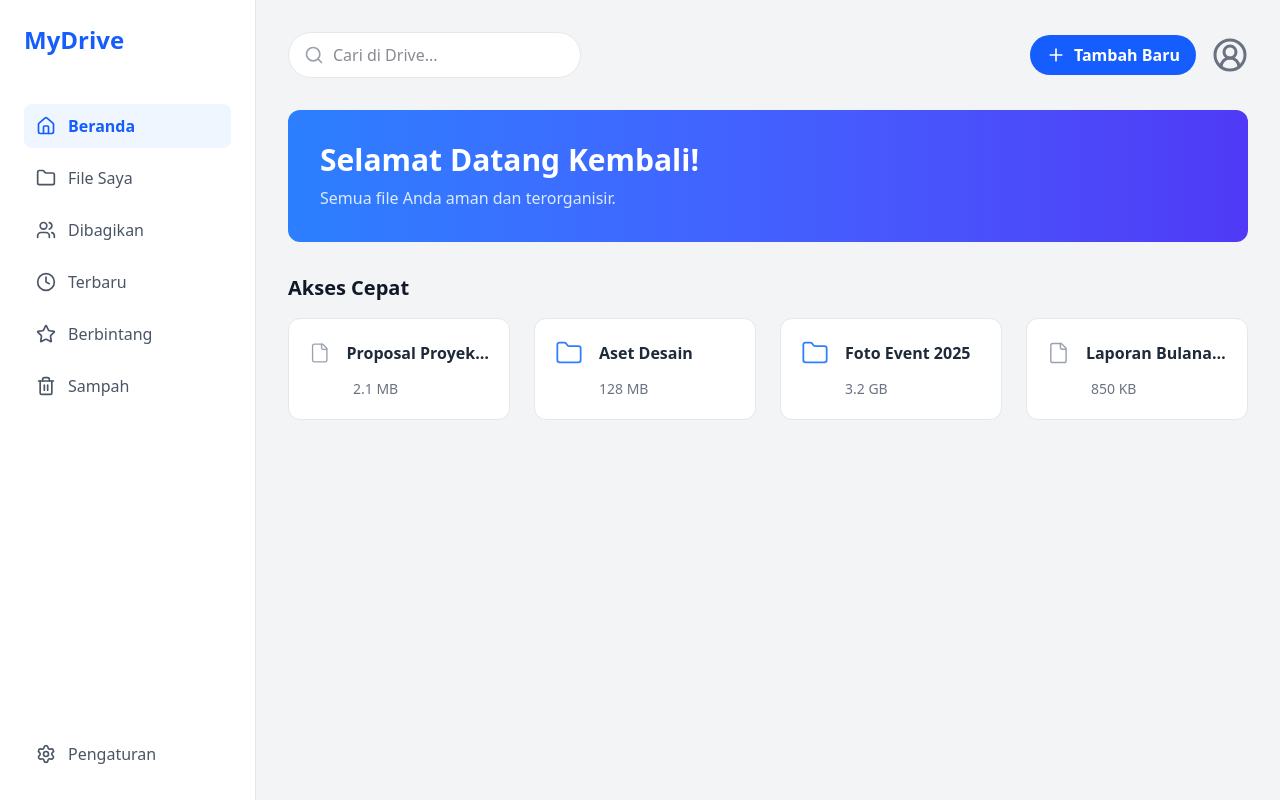
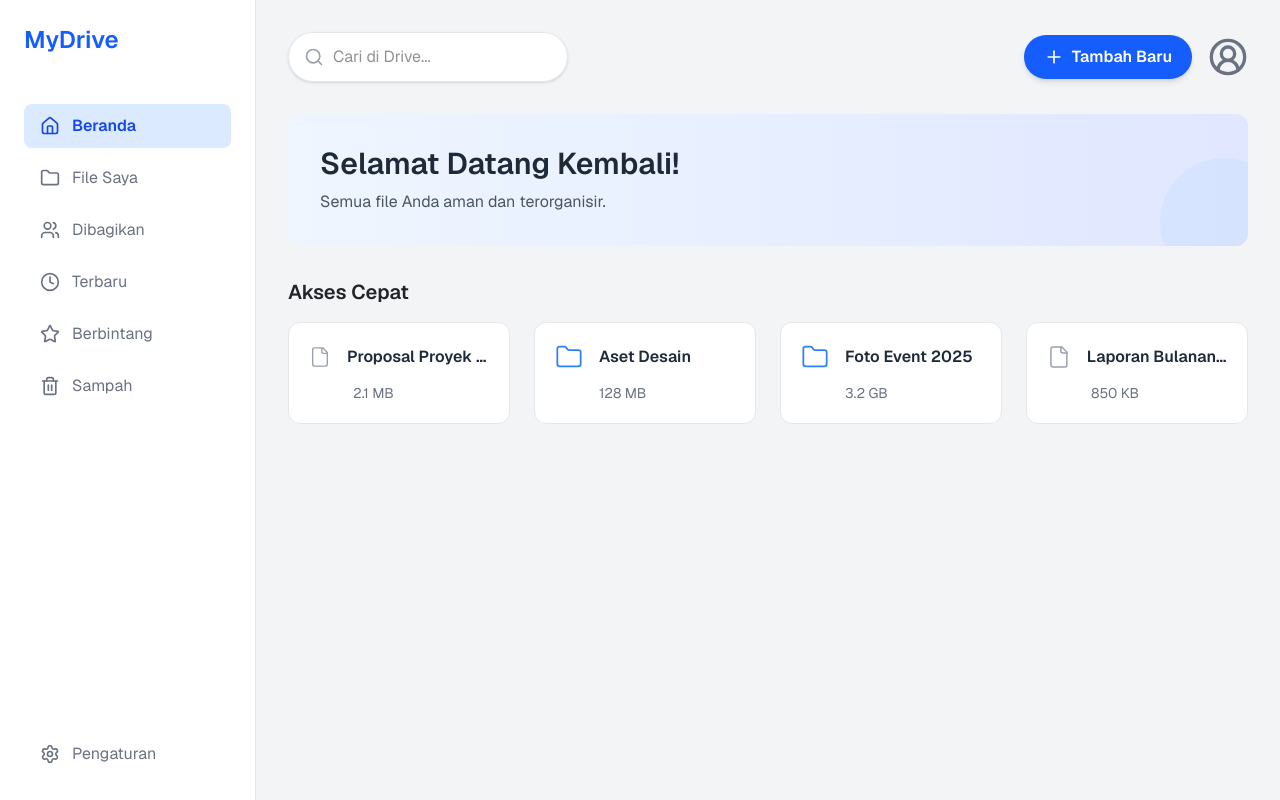
Before and after one commit to azharanggakusuma/mydrive, a Next.js app: page / in a window 1280 px wide. Built offline with nearby package versions, Linux system fonts and the light colour scheme.

Commit message:
feat: enhance UI with updated styles, improved responsiveness, and added empty state component

```diff
--- a/app/globals.css
+++ b/app/globals.css
@@ -1,26 +1,40 @@
 @import "tailwindcss";
 
 :root {
-  --background: #f9fafb;
-  --foreground: #111827;
+  --background: #f8f9fa; /* Sedikit lebih lembut dari putih */
+  --foreground: #212529;
   --sidebar-bg: #ffffff;
-  --border-color: #e5e7eb;
-  --primary-color: #3b82f6;
+  --border-color: #dee2e6;
+  --primary-color: #007bff;
+  --primary-hover: #0056b3;
   --primary-text: #ffffff;
+  --secondary-text: #6c757d;
+  --success-color: #28a745;
+  --danger-color: #dc3545;
+  --warning-color: #ffc107;
 }
 
 @media (prefers-color-scheme: dark) {
   :root {
-    --background: #0a0a0a;
-    --foreground: #f9fafb;
-    --sidebar-bg: #111827;
-    --border-color: #374151;
-    --primary-color: #3b82f6;
+    --background: #121212;
+    --foreground: #e9ecef;
+    --sidebar-bg: #1e1e1e;
+    --border-color: #343a40;
+    --primary-color: #0d6efd;
+    --primary-hover: #0a58ca;
+    --secondary-text: #adb5bd;
   }
 }
 
 body {
   background: var(--background);
   color: var(--foreground);
-  font-family: var(--font-sans);
+  font-family: var(--font-geist-sans), sans-serif;
+  -webkit-font-smoothing: antialiased;
+  -moz-osx-font-smoothing: grayscale;
 }
+
+h1, h2, h3 {
+  font-family: var(--font-geist-sans), sans-serif;
+  font-weight: 600; /* Lebih tebal untuk judul */
+}
--- a/app/page.tsx
+++ b/app/page.tsx
@@ -30,12 +30,12 @@ type NavItemProps = {
 
 const NavItem = ({ icon, label, isActive = false }: NavItemProps) => {
   const activeClasses = isActive
-    ? "bg-blue-50 dark:bg-blue-900/50 text-blue-600 dark:text-blue-400 font-semibold"
-    : "text-gray-600 dark:text-gray-300 hover:bg-gray-100 dark:hover:bg-gray-800";
+    ? "bg-blue-100 dark:bg-blue-900/50 text-blue-700 dark:text-blue-300 font-semibold"
+    : "text-gray-500 dark:text-gray-400 hover:bg-gray-100 dark:hover:bg-gray-800";
   return (
-    <a href="#" className={`flex items-center gap-3 px-3 py-2.5 rounded-lg transition-colors ${activeClasses}`}>
+    <a href="#" className={`flex items-center gap-3 px-4 py-2.5 rounded-lg transition-all duration-200 ease-in-out ${activeClasses}`}>
       {icon}
-      <span>{label}</span>
+      <span className="truncate">{label}</span>
     </a>
   );
 };
@@ -71,25 +71,28 @@ const Header = ({ onMenuClick }: HeaderProps) => (
       <button onClick={onMenuClick} className="lg:hidden p-2 rounded-md hover:bg-gray-200 dark:hover:bg-gray-800 transition-colors" aria-label="Toggle Menu">
         <Menu size={24} />
       </button>
-      <div className="relative w-full max-w-xs sm:max-w-sm">
+      <div className="relative w-full max-w-sm">
         <Search className="absolute left-4 top-1/2 -translate-y-1/2 text-gray-400" size={20} />
-        <input type="text" placeholder="Cari di Drive..." className="w-full pl-11 pr-4 py-2.5 rounded-full bg-white dark:bg-gray-900 border border-gray-200 dark:border-gray-800 focus:outline-none focus:ring-2 focus:ring-blue-500 transition-shadow" />
+        <input type="text" placeholder="Cari di Drive..." className="w-full pl-11 pr-4 py-3 rounded-full bg-white dark:bg-gray-800 border border-gray-200 dark:border-gray-700 focus:outline-none focus:ring-2 focus:ring-blue-500 focus:border-transparent transition-all shadow-sm hover:shadow-md" />
       </div>
     </div>
     <div className="flex items-center gap-4">
-      <button className="hidden sm:flex items-center gap-2 px-4 py-2 rounded-full bg-blue-600 text-white hover:bg-blue-700 transition-colors font-semibold">
+      <button className="hidden sm:flex items-center gap-2 px-5 py-2.5 rounded-full bg-blue-600 text-white hover:bg-blue-700 transition-all duration-300 font-semibold shadow-md hover:shadow-lg transform hover:-translate-y-0.5">
         <Plus size={20} /> Tambah Baru
       </button>
-      <UserCircle2 size={36} className="text-gray-500" />
+      <UserCircle2 size={40} className="text-gray-500 cursor-pointer" />
     </div>
   </header>
 );
 
 // --- Komponen WelcomeBanner ---
 const WelcomeBanner = () => (
-  <div className="bg-gradient-to-r from-blue-500 to-indigo-600 rounded-xl p-8 mb-8">
-    <h1 className="text-3xl font-bold text-white">Selamat Datang Kembali!</h1>
-    <p className="text-blue-100 mt-2">Semua file Anda aman dan terorganisir.</p>
+  <div className="bg-gradient-to-r from-blue-50 to-indigo-100 dark:from-gray-800 dark:to-blue-900/50 rounded-xl p-8 mb-8 relative overflow-hidden">
+    <div className="z-10 relative">
+        <h1 className="text-3xl font-bold text-gray-800 dark:text-white">Selamat Datang Kembali!</h1>
+        <p className="text-gray-600 dark:text-blue-100 mt-2">Semua file Anda aman dan terorganisir.</p>
+    </div>
+    <div className="absolute -bottom-10 -right-10 w-32 h-32 bg-blue-200 dark:bg-blue-800 rounded-full opacity-30"></div>
   </div>
 );
 
@@ -104,9 +107,11 @@ const filesData = [
 type FileCardProps = { name: string; type: "file" | "folder"; size: string; };
 
 const FileCard = ({ name, type, size }: FileCardProps) => (
-  <div className="bg-white dark:bg-gray-900 p-5 rounded-xl border border-gray-200 dark:border-gray-800 hover:border-blue-500 hover:shadow-sm transition-all cursor-pointer group">
+  <div className="bg-white dark:bg-gray-800 p-5 rounded-xl border border-gray-200 dark:border-gray-700 hover:border-blue-500 hover:shadow-lg hover:-translate-y-1 transition-all duration-300 cursor-pointer group">
     <div className="flex items-center gap-4 mb-3">
-      {type === "folder" ? <Folder className="text-blue-500" size={28} strokeWidth={1.5} /> : <File className="text-gray-400" size={28} strokeWidth={1.5} />}
+      {type === "folder"
+        ? <Folder className="text-blue-500 group-hover:text-blue-600 transition-colors" size={28} strokeWidth={1.5} />
+        : <File className="text-gray-400 group-hover:text-gray-500 transition-colors" size={28} strokeWidth={1.5} />}
       <span className="font-semibold text-gray-800 dark:text-gray-200 truncate">{name}</span>
     </div>
     <p className="text-sm text-gray-500 dark:text-gray-400 pl-11">{size}</p>
@@ -122,6 +127,18 @@ const FileGrid = () => (
   </div>
 );
 
+// --- Komponen EmptyState ---
+const EmptyState = () => (
+  <div className="text-center py-16 px-8 bg-gray-50 dark:bg-gray-800 rounded-lg border-2 border-dashed border-gray-300 dark:border-gray-600">
+    <Folder size={64} className="mx-auto text-gray-400 mb-4" />
+    <h3 className="text-xl font-semibold mb-2">Tidak Ada File</h3>
+    <p className="text-gray-500 mb-6">Mulai unggah file pertama Anda untuk melihatnya di sini.</p>
+    <button className="flex items-center gap-2 mx-auto px-5 py-2.5 rounded-full bg-blue-600 text-white hover:bg-blue-700 transition-colors font-semibold">
+      <Plus size={20} /> Unggah File
+    </button>
+  </div>
+);
+
 
 // ============================================================================
 // KOMPONEN HALAMAN UTAMA
@@ -129,6 +146,7 @@ const FileGrid = () => (
 
 export default function DrivePage() {
   const [isSidebarOpen, setSidebarOpen] = useState(false);
+  const hasFiles = filesData.length > 0;
 
   const toggleSidebar = () => {
     setSidebarOpen(!isSidebarOpen);
@@ -153,7 +171,7 @@ export default function DrivePage() {
       <main className="flex-1 p-4 sm:p-6 lg:p-8 flex flex-col overflow-y-auto">
         <Header onMenuClick={toggleSidebar} />
         <WelcomeBanner />
-        <FileGrid />
+        {hasFiles ? <FileGrid /> : <EmptyState />}
       </main>
     </div>
   );
```
